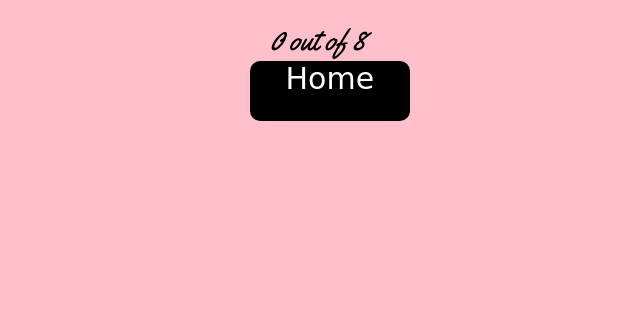
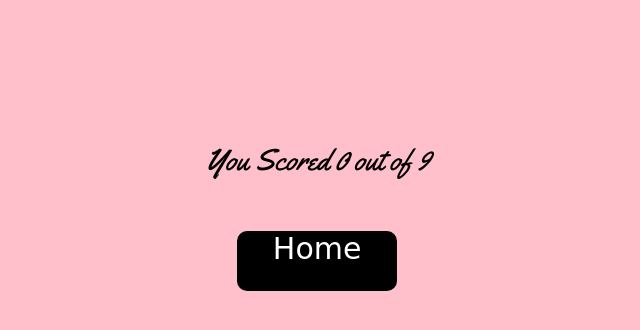
Before and after one commit to Samell00/Java, a plain HTML site: page quiz.html in a window 1280 px wide. Both pictures are taken after a click on the button "Results". Shown: the whole page, without its empty margins (327-967 px from the left). Drawn offline with Linux system fonts and the light colour scheme; a web font is replaced by a local one.

Commit message:
Added new question to array of questions in javascript and added padding to stylesheet

```diff
--- a/static/script.js
+++ b/static/script.js
@@ -82,8 +82,18 @@ const myQuestions = [
       d: "Wendys"
      },
      correctAnswer: "b"
+   },
+   {
+     question: "How many dips can you get with 20 Mcnuggets from Mcdonalds?",
+     answers: {
+       a: "2",
+       b: "6",
+       c: "4",
+       d: "3"
+     },
+     correctAnswer: "c"
    }
-  ];
+ ];
 
 function buildQuiz(){
     // variable to store the HTML output
@@ -143,7 +153,7 @@ const showResults= () => {
   submitButton.classList.add('hidden');
   homebutton.classList.remove('hidden');
   resultsContainer.classList.remove('hidden');
-  resultsContainer.innerHTML = `${numCorrect} out of ${myQuestions.length}`;
+  resultsContainer.innerHTML = `You Scored ${numCorrect} out of ${myQuestions.length}`;
 }
 // display quiz right away
 buildQuiz();
--- a/static/stylesheet.css
+++ b/static/stylesheet.css
@@ -37,7 +37,7 @@ a{
     font-size: 30px;
     color: white;
 }
-#toquiz, #Home{
+#toquiz{
     background: black;
     font-family: 'Shizuru', cursive;
     position: relative;
@@ -48,11 +48,23 @@ a{
     width: 160px;
     margin-bottom: 10px;
 }
+#Home{
+    background: black;
+    font-family: 'Shizuru', cursive;
+    position: relative;
+    text-align: center;
+    border-radius: 10px;
+    left: 44%;
+    height: 60px;
+    width: 160px;
+    margin-bottom: 10px;
+    margin-top: 50px;
+}
 #results{
     font-family: 'Yellowtail', cursive;
     color: black;
     position: relative;
-    margin-top: 20px;
+    margin-top: 140px;
     margin-left: 10px;
     font-size: 30px;
     text-align: center;
```
